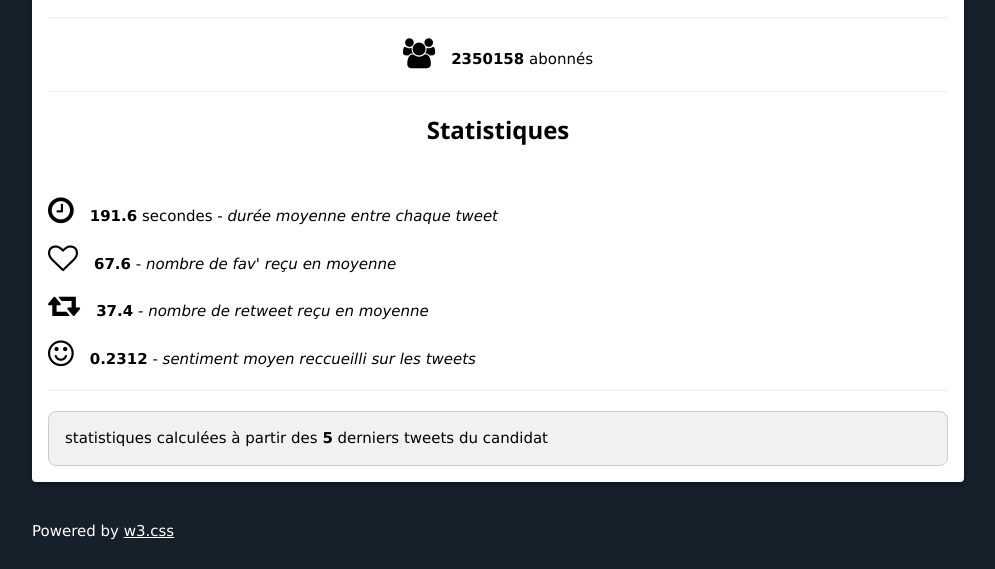
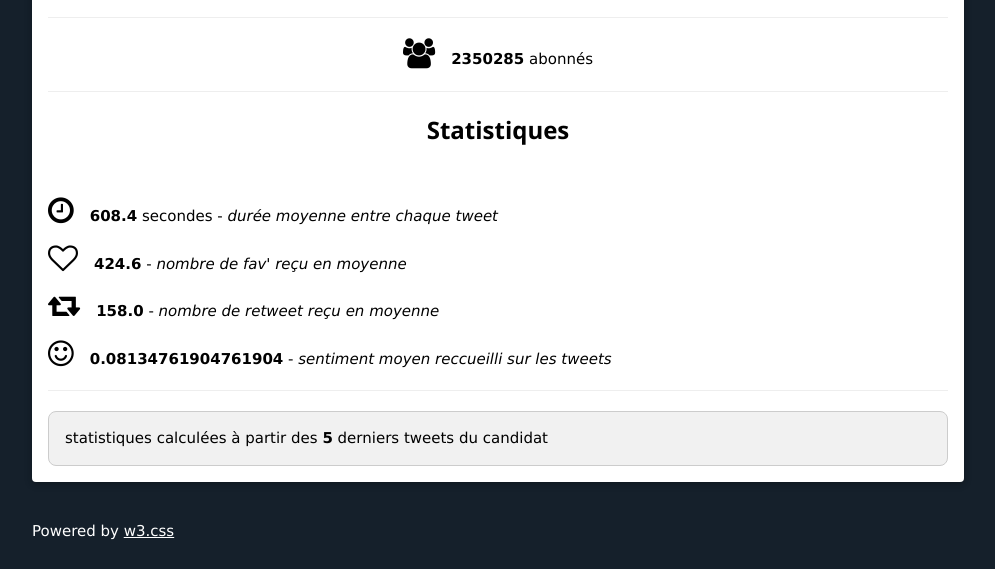
Before and after one commit to presidentielle2022/presidentielle2022.github.io, a plain HTML site: page jlmelenchon.html in a window 1280 px wide. Shown: the part 347-916 px from the top of the page, without its empty margins (142-1137 px from the left). Drawn offline with nearby package versions, Linux system fonts and the light colour scheme.

Commit message:
JLMelenchon

```diff
--- a/jlmelenchon.html
+++ b/jlmelenchon.html
@@ -16,15 +16,15 @@
 <h3 class="w3-center">@<span id="nom">JLMelenchon
 </span></h3>
 <hr/>
-<p class="w3-center"><i class="fa fa-users fa-2x w3-margin-right"></i><span id="nombre_followers" style="font-weight:bold;">2350158</span> abonnés</p>
+<p class="w3-center"><i class="fa fa-users fa-2x w3-margin-right"></i><span id="nombre_followers" style="font-weight:bold;">2350285</span> abonnés</p>
 <hr/>
 <div>
 <h3 class="w3-center" style="font-weight:bold;">Statistiques</h3>
 <br/>
-<p><i class="fa fa-clock-o fa-2x w3-margin-right"></i><span id="temps_moyen" style="font-weight:bold;">191.6</span> secondes - <span style="font-style:italic;"> durée moyenne entre chaque tweet</span></p>
-<p><i class="fa fa-heart-o fa-2x w3-margin-right"></i><span id="fav_moyen" style="font-weight:bold;">67.6</span> - <span style="font-style:italic;"> nombre de fav' reçu en moyenne</span></p>
-<p><i class="fa fa-retweet fa-2x w3-margin-right"></i><span id="rt_moyen" style="font-weight:bold;">37.4</span> - <span style="font-style:italic;"> nombre de retweet reçu en moyenne</span></p>
-<p><i class="fa fa-smile-o fa-2x w3-margin-right"></i><span id="sentiment_moyen" style="font-weight:bold;">0.2312</span> - <span style="font-style:italic;"> sentiment moyen reccueilli sur les tweets</span></p> </div>
+<p><i class="fa fa-clock-o fa-2x w3-margin-right"></i><span id="temps_moyen" style="font-weight:bold;">608.4</span> secondes - <span style="font-style:italic;"> durée moyenne entre chaque tweet</span></p>
+<p><i class="fa fa-heart-o fa-2x w3-margin-right"></i><span id="fav_moyen" style="font-weight:bold;">424.6</span> - <span style="font-style:italic;"> nombre de fav' reçu en moyenne</span></p>
+<p><i class="fa fa-retweet fa-2x w3-margin-right"></i><span id="rt_moyen" style="font-weight:bold;">158.0</span> - <span style="font-style:italic;"> nombre de retweet reçu en moyenne</span></p>
+<p><i class="fa fa-smile-o fa-2x w3-margin-right"></i><span id="sentiment_moyen" style="font-weight:bold;">0.08134761904761904</span> - <span style="font-style:italic;"> sentiment moyen reccueilli sur les tweets</span></p> </div>
 <hr/>
 <div class="w3-panel w3-border w3-light-grey w3-round-large">
 <p>statistiques calculées à partir des <span id="nombre_tweets" style="font-weight:bold;">5</span> derniers tweets du candidat<p>
```
